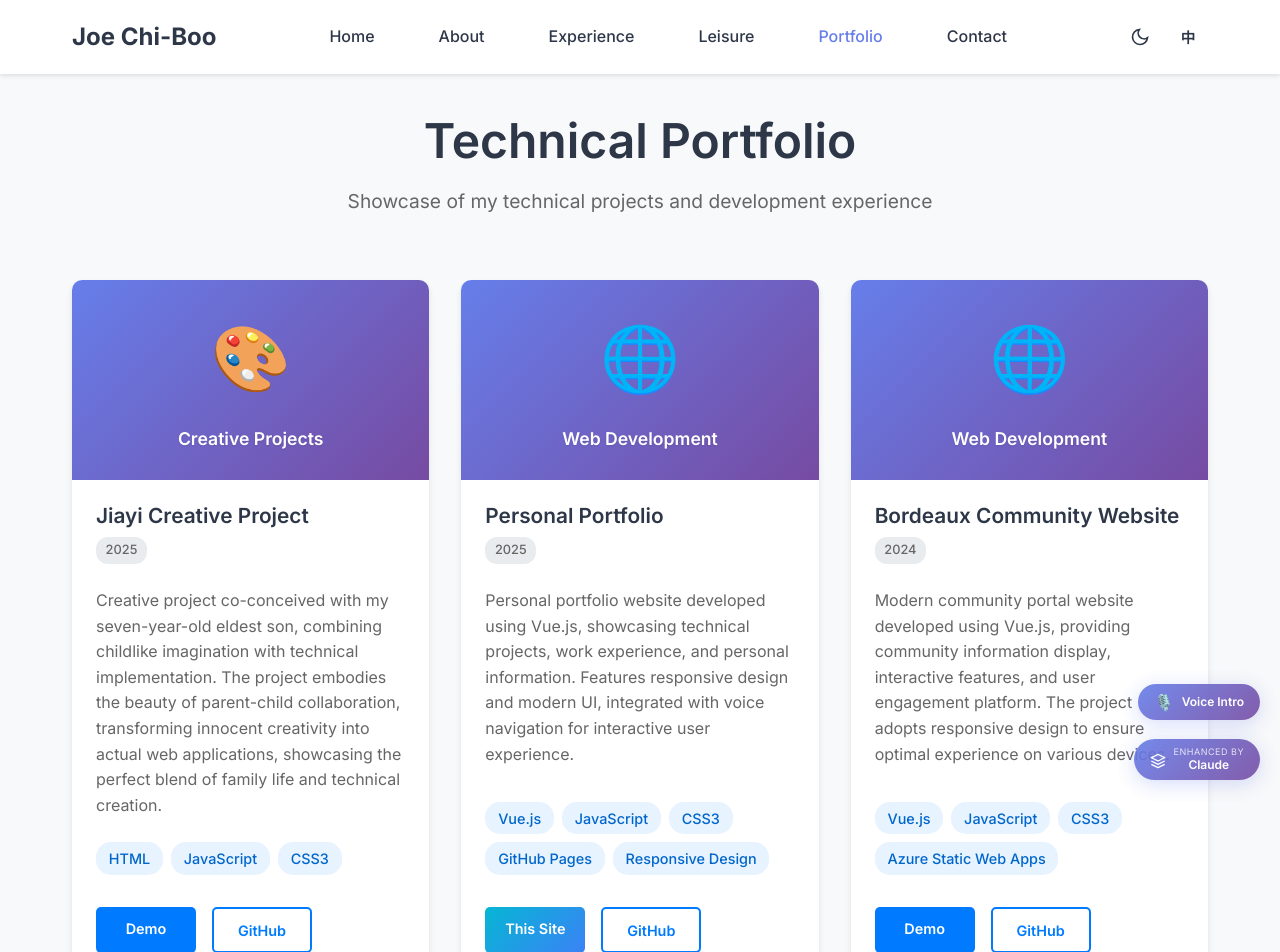
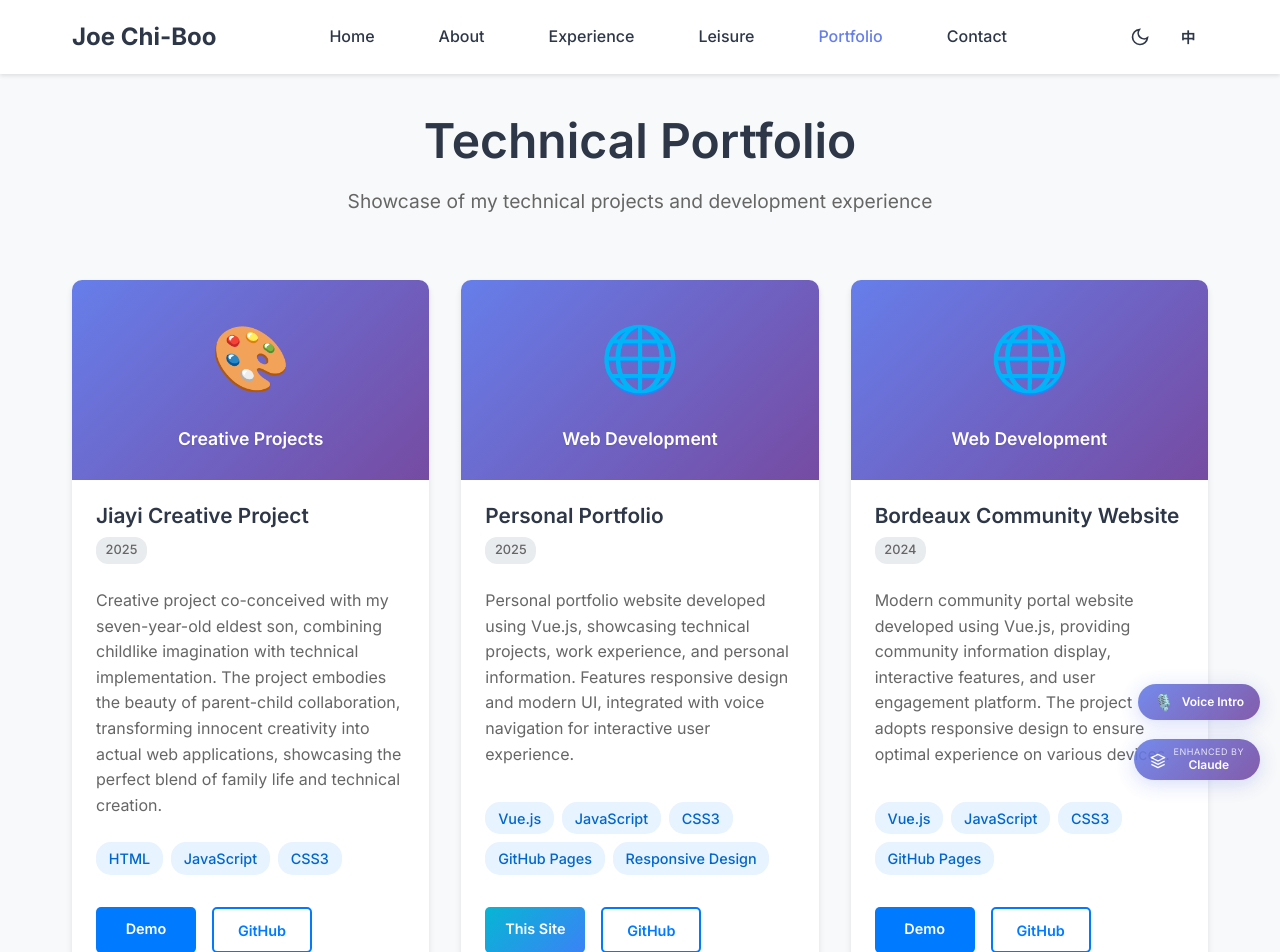
Before and after one commit to joechiboo/joechiboo.github.io, a Vue app: page /portfolio in a window 1280 px wide. Shown: the top 952 px of the page. Built offline with nearby package versions, Linux system fonts and the light colour scheme.

Commit message:
更新專案路徑從Azure Static Web Apps到GitHub Pages
- 將bordeaux-ii專案的demo URL從Azure Static Web Apps更新為GitHub Pages
- 更新相應的技術堆疊標籤

🤖 Generated with [Claude Code](https://claude.ai/code)

Co-Authored-By: Claude <noreply@anthropic.com>

```diff
--- a/src/views/Portfolio.vue
+++ b/src/views/Portfolio.vue
@@ -112,8 +112,8 @@ const projects = ref([
     id: 4,
     titleKey: 'project4Title',
     descriptionKey: 'project4Description',
-    technologies: ['Vue.js', 'JavaScript', 'CSS3', 'Azure Static Web Apps'],
-    demo: 'https://mango-rock-08c98c600.5.azurestaticapps.net/',
+    technologies: ['Vue.js', 'JavaScript', 'CSS3', 'GitHub Pages'],
+    demo: 'https://joechiboo.github.io/bordeaux-ii/',
     github: 'https://github.com/joechiboo/bordeaux-ii',
     category: 'web',
     year: '2024',
```
